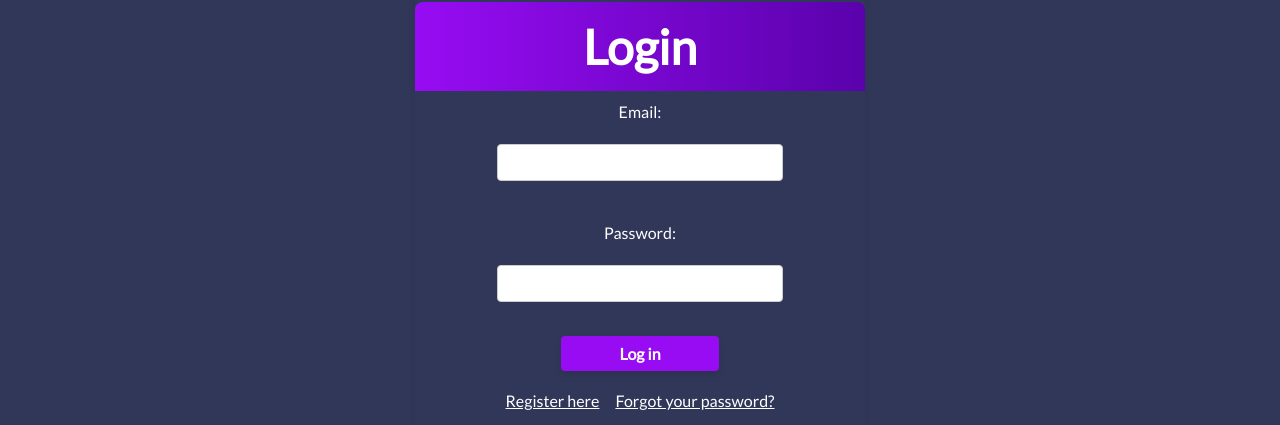
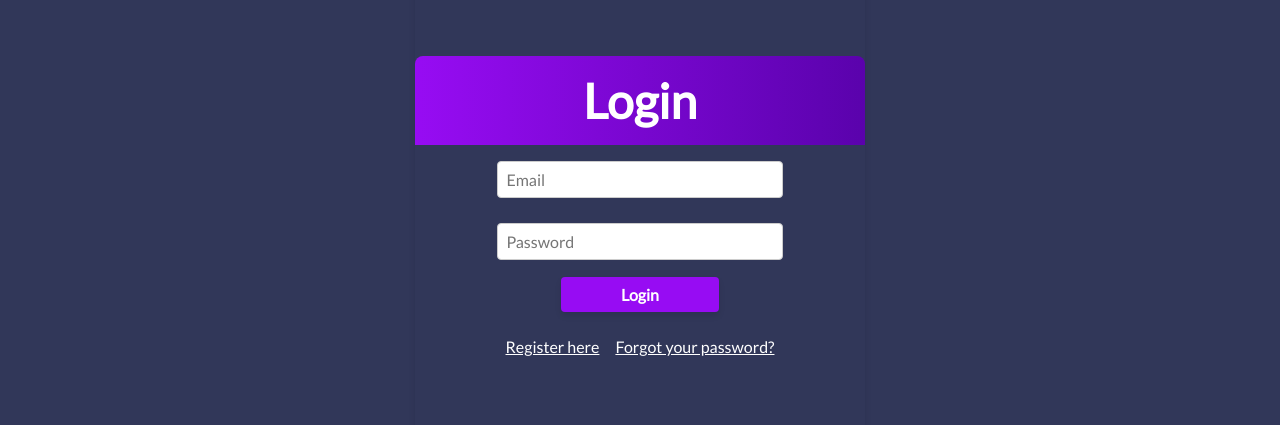
Before and after one commit to vigilantservers/CommunityPortal, a React (Create React App) app: page /login in a window 1280 px wide. Shown: the part 212-637 px from the top of the page. Built offline with nearby package versions, Linux system fonts and the light colour scheme.

Commit message:
17/01/23

```diff
--- a/src/features/users/components/Login.jsx
+++ b/src/features/users/components/Login.jsx
@@ -1,22 +1,65 @@
-import React from "react";
 import "./Login.css";
+import React, { useState, useEffect } from 'react';
+import axios from 'axios';
 
-const Login = () => {
+import config from '../../../config';
+
+const client = axios.create({
+  baseURL: config.apiBaseURL,
+});
+
+const Login = (props) => {
+  const [email, setEmail] = useState('');
+  const [password, setPassword] = useState('');
+  const [error, setError] = useState('');
+
+  useEffect(() => {
+    // check if the user is already logged in
+    const accessToken = localStorage.getItem('accessToken');
+    if (accessToken) {
+      // if yes, redirect to the home page
+      props.history.push('/');
+    }
+  }, []);
+
+  const handleSubmit = async (event) => {
+    event.preventDefault();
+    try {
+      const response = await axios.post('/api/Auth/login', { email, password });
+      const { accessToken, refreshToken, user } = response.data.data;
+
+      localStorage.setItem('accessToken', accessToken);
+      localStorage.setItem('refreshToken', refreshToken);
+      localStorage.setItem('user', JSON.stringify(user));
+
+      // redirect to the home page
+      props.history.push('/');
+    } catch (err) {
+      setError(err.response.data.message);
+    }
+  };
   return (
     <div className="login-container">
       <div className="login-header">
         <h1>Login</h1>
       </div>
       <div className="login-content">
-        <form>
-          <label htmlFor="email">Email:</label>
-          <input type="email" id="email" />
-          <br />
-          <label htmlFor="password">Password:</label>
-          <input type="password" id="password" />
-          <br />
-          <button type="submit">Log in</button>
-        </form>
+      <form onSubmit={handleSubmit}>
+      <input
+        type="email"
+        placeholder="Email"
+        value={email}
+        onChange={(e) => setEmail(e.target.value)}
+      />
+      <input
+        type="password"
+        placeholder="Password"
+        value={password}
+        onChange={(e) => setPassword(e.target.value)}
+      />
+      {error && <p>{error}</p>}
+      <button type="submit">Login</button>
+    </form>
         <div className="login-footer">
           <div className="register">
             <p>
```
